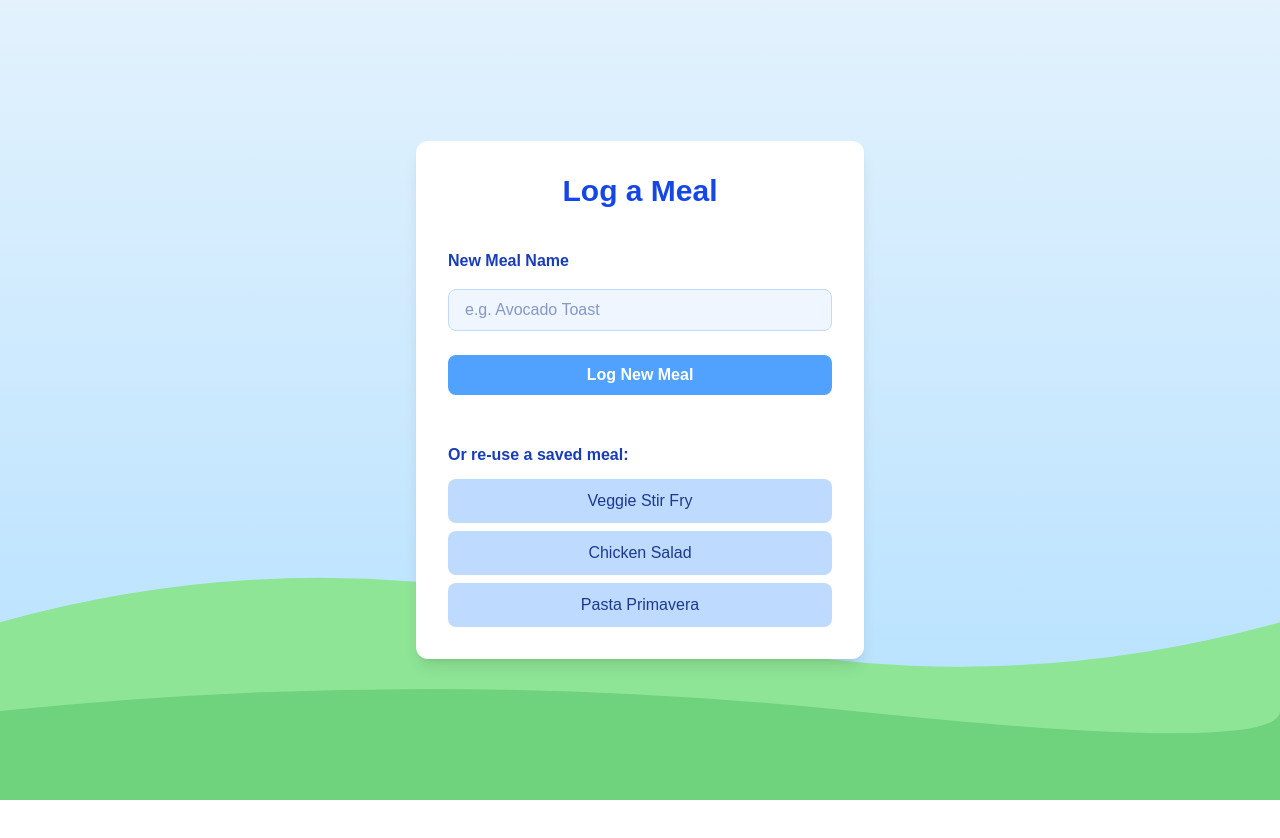
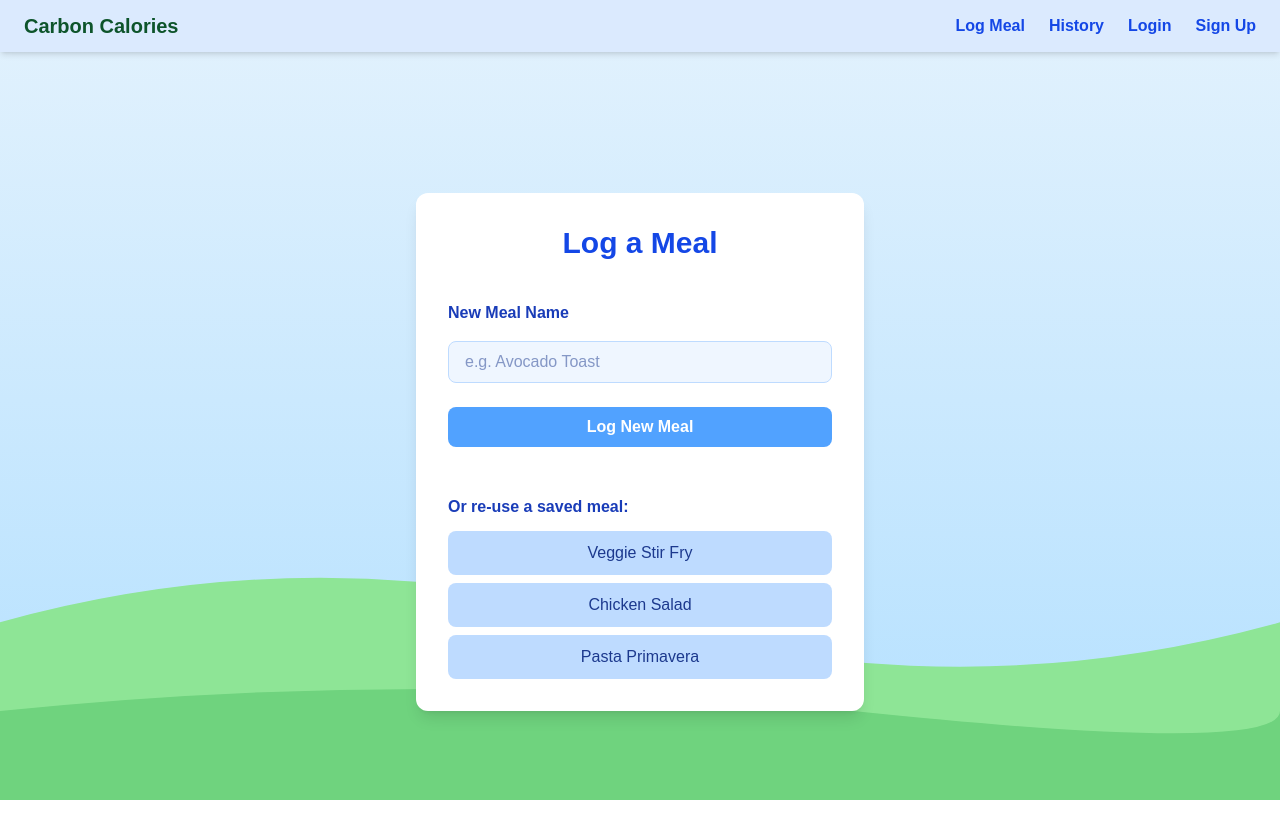
Before and after one commit to clarashong/carbon-calories, a Next.js app in the folder frontend/carbon-calories/: page /logMeal in a window 1280 px wide. Shown: the top 838 px of the page. Before the commit the page ends 800 px from the top, so only its background shows below. Built offline with nearby package versions, Linux system fonts and the light colour scheme.

Commit message:
Set up navbar

```diff
--- a/frontend/carbon-calories/src/app/history/page.jsx
+++ b/frontend/carbon-calories/src/app/history/page.jsx
@@ -1,3 +1,6 @@
+"use client";
+import { useState, useEffect } from "react";
+
 export default function Page() {
   const [meals, setMeals] = useState([]);
   const [selectedMeal, setSelectedMeal] = useState(null);
--- a/frontend/carbon-calories/src/app/layout.js
+++ b/frontend/carbon-calories/src/app/layout.js
@@ -1,5 +1,7 @@
+
 import { Geist, Geist_Mono } from "next/font/google";
 import "./globals.css";
+import Navbar from "../components/Navbar";
 
 const geistSans = Geist({
   variable: "--font-geist-sans",
@@ -22,6 +24,7 @@ export default function RootLayout({ children }) {
       <body
         className={`${geistSans.variable} ${geistMono.variable} antialiased`}
       >
+        <Navbar />
         {children}
       </body>
     </html>
--- /dev/null
+++ b/frontend/carbon-calories/src/components/Navbar.jsx
@@ -0,0 +1,24 @@
+"use client";
+import Link from "next/link";
+
+export default function Navbar() {
+  return (
+    <nav className="w-full bg-blue-100 shadow-md py-3 px-6 flex items-center justify-between">
+      <div className="font-bold text-xl text-green-900">Carbon Calories</div>
+      <ul className="flex gap-6">
+        <li>
+          <Link href="/logMeal" className="text-blue-700 hover:text-blue-900 font-semibold">Log Meal</Link>
+        </li>
+        <li>
+          <Link href="/history" className="text-blue-700 hover:text-blue-900 font-semibold">History</Link>
+        </li>
+        <li>
+          <Link href="/login" className="text-blue-700 hover:text-blue-900 font-semibold">Login</Link>
+        </li>
+        <li>
+          <Link href="/signUp" className="text-blue-700 hover:text-blue-900 font-semibold">Sign Up</Link>
+        </li>
+      </ul>
+    </nav>
+  );
+}
```
Also changed, not shown: frontend/carbon-calories/src/app/page.jsx (renamed from frontend/carbon-calories/src/app/home/page.jsx).
